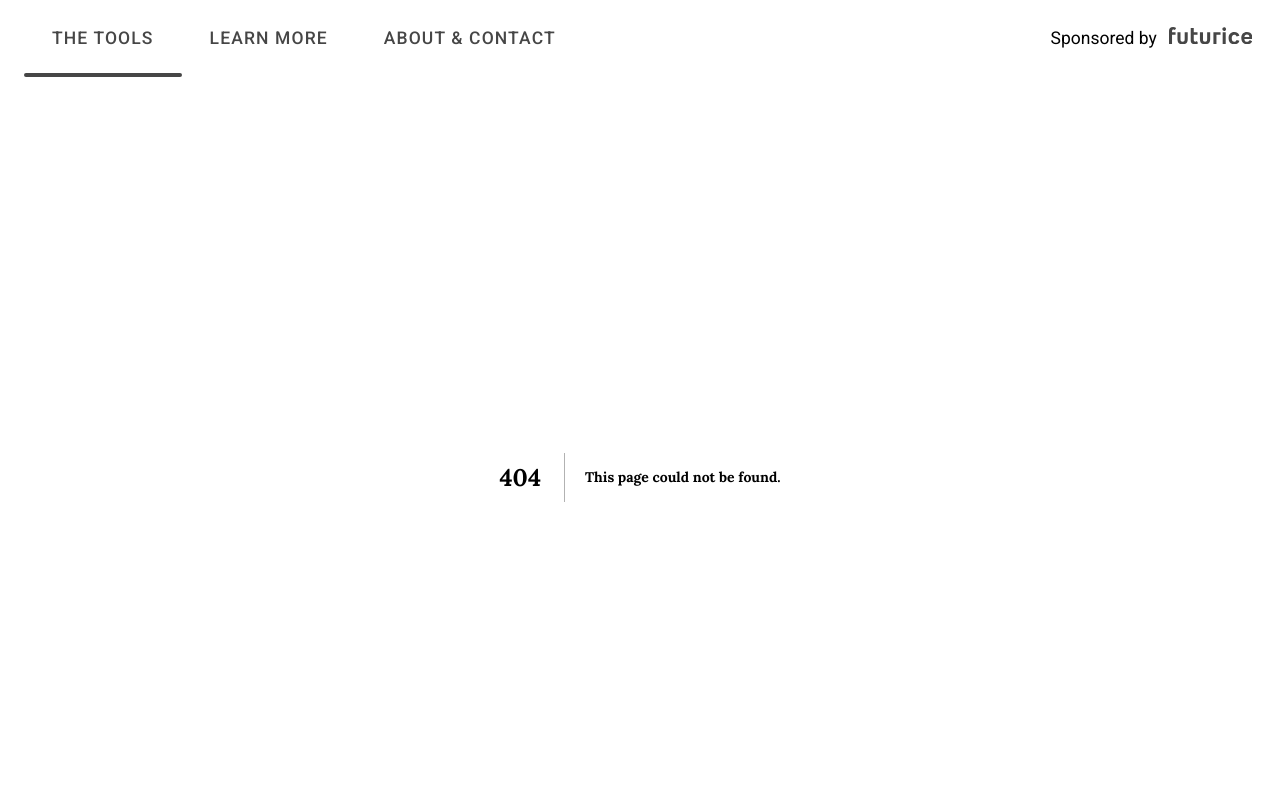
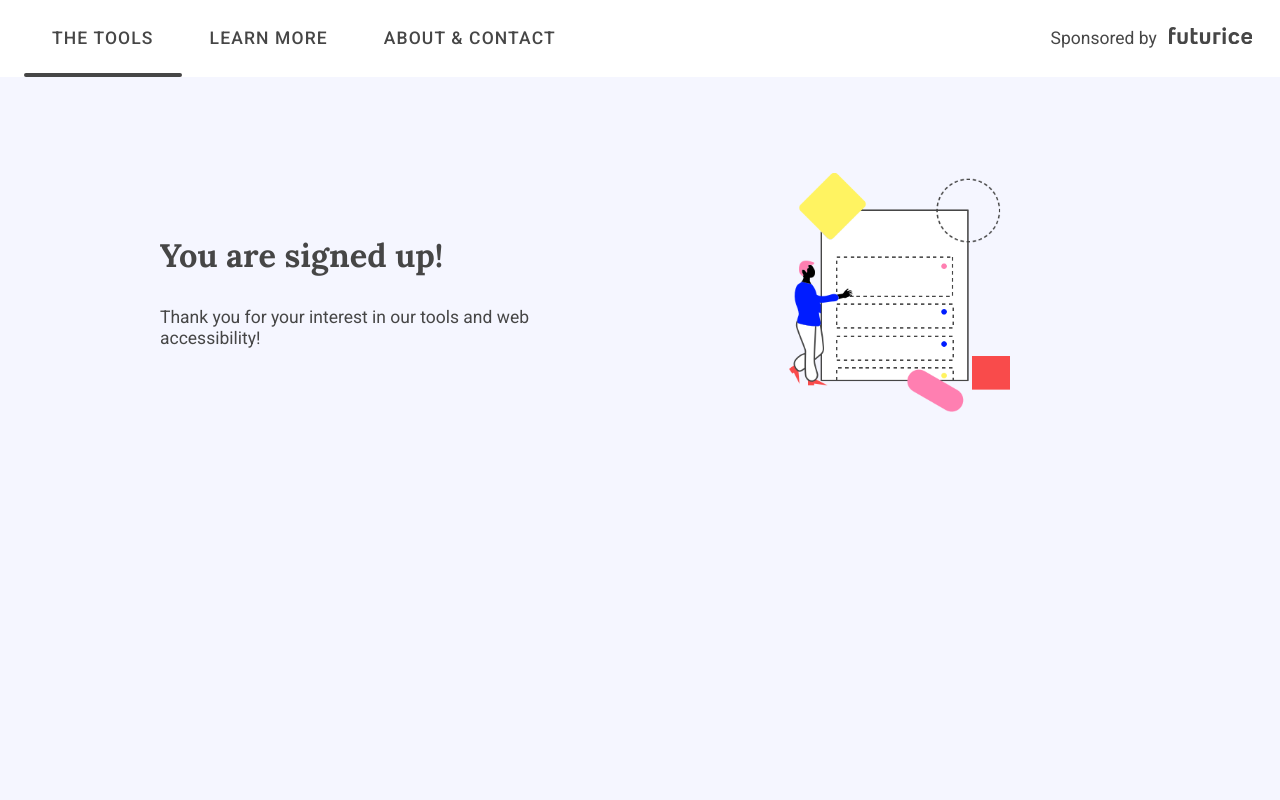
Before and after one commit to accessibility-tools/website, a Next.js app: page /signup in a window 1280 px wide. Before the commit this address had no page. Shown: the top 800 px of the page. Built offline with nearby package versions, Linux system fonts and the light colour scheme.

Commit message:
implement signup page

```diff
--- /dev/null
+++ b/src/pages/signup.jsx
@@ -0,0 +1,48 @@
+import React from "react";
+import styled from "styled-components";
+import { color } from "../shared/style";
+import Switcher from "../components/layout-components/Switcher";
+import Stack from "../components/layout-components/Stack";
+import Center from "../components/layout-components/Center";
+
+const PageContainer = styled(Switcher)`
+  background-color: ${color.extraLightPurple};
+  height: 100vh;
+
+  & > * {
+    padding: 6rem 10rem;
+  }
+
+  & > * > * {
+    text-align: left;
+  }
+`;
+
+const SignupImg = styled.img`
+  width: 50%;
+
+  @media (max-width: 48rem) {
+    width: 100%;
+  }
+`;
+
+const SignupPage = () => (
+  <PageContainer threshold="40rem" space="0">
+    <div>
+      <Center>
+        <Stack>
+          <h2>You are signed up!</h2>
+          <p>Thank you for your interest in our tools and web accessibility!</p>
+        </Stack>
+      </Center>
+      <Center>
+        <SignupImg
+          src="/illustrations/signup-img.png"
+          alt="illustration for signup page"
+        ></SignupImg>
+      </Center>
+    </div>
+  </PageContainer>
+);
+
+export default SignupPage;
```
